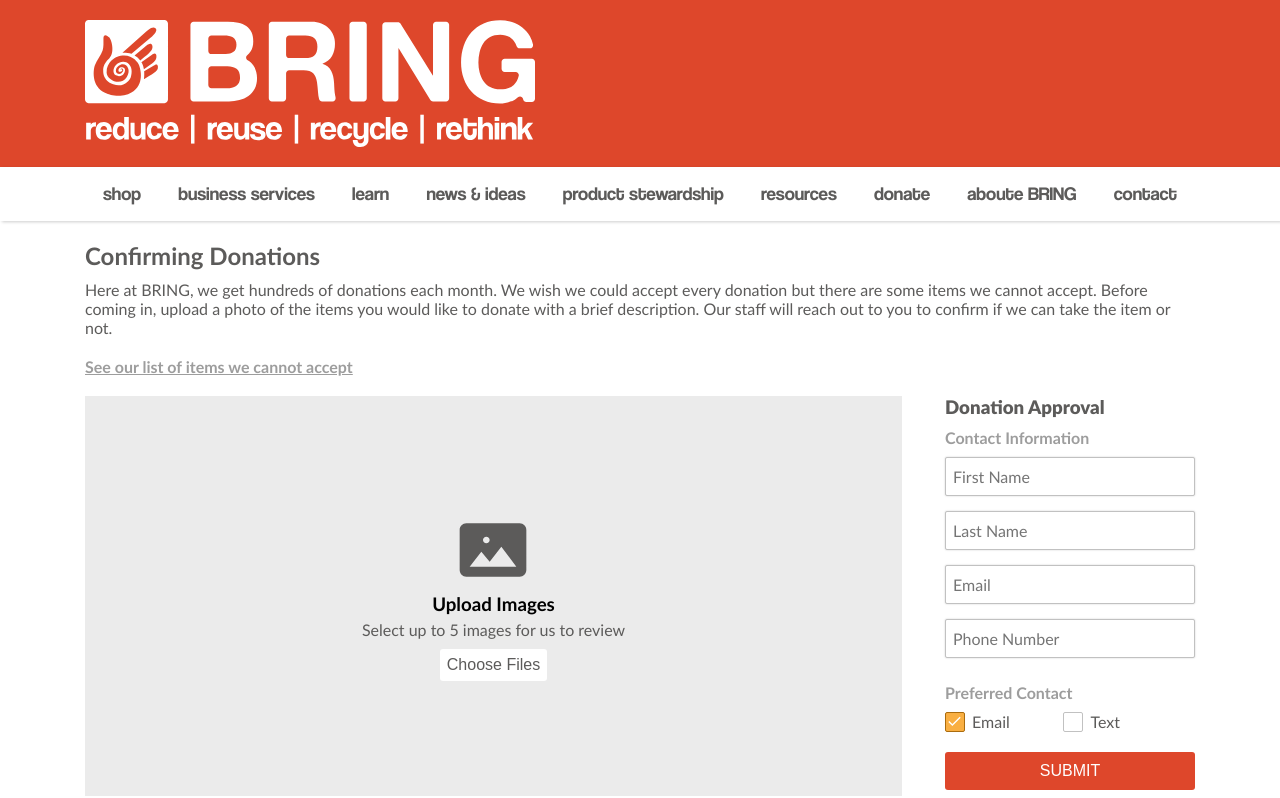
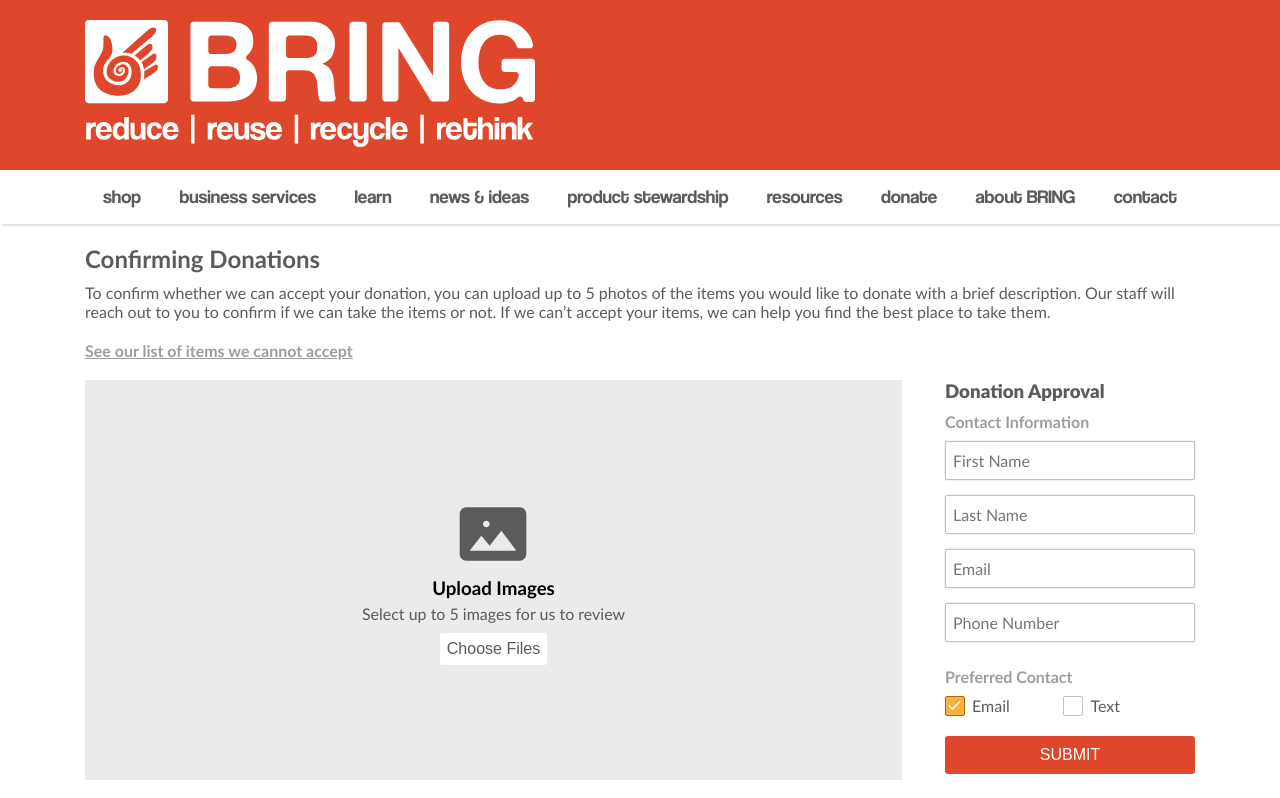
Before and after one commit to alecspringel/bring-client, a React (Create React App) app: page / in a window 1280 px wide. Shown: the top 798 px of the page. Built offline with nearby package versions, Linux system fonts and the light colour scheme.

Commit message:
tweaked wording and added links

```diff
--- a/src/components/form/Description.js
+++ b/src/components/form/Description.js
@@ -6,15 +6,16 @@ class Description extends Component {
       <div>
         <h2>Confirming Donations</h2>
         <p className="margin-tb10">
-          Here at BRING, we get hundreds of donations each month. We wish we
-          could accept every donation but there are some items we cannot accept.
-          Before coming in, upload a photo of the items you would like to donate
-          with a brief description. Our staff will reach out to you to confirm
-          if we can take the item or not.
+        To confirm whether we can accept your donation, you can upload up to 5 photos
+        of the items you would like to donate with a brief description. Our
+        staff will reach out to you to confirm if we can take the items or not.
+        If we can’t accept your items, we can help you find the best place to take them.
         </p>
-        <p className="text-light text-bold margin-tb20" style={{ textDecoration: "underline" }}>
-          See our list of items we cannot accept
-        </p>
+        <a href="https://bringrecycling.org/things-we-cannot-take/">
+            <p className="text-light text-bold margin-tb20" href="https://bringrecycling.org/things-we-cannot-take/" style={{ textDecoration: "underline" }}>
+            See our list of items we cannot accept
+            </p>
+        </a>
       </div>
     );
   }
--- a/src/components/form/PhotoUpload.js
+++ b/src/components/form/PhotoUpload.js
@@ -28,7 +28,7 @@ class PhotoUpload extends Component {
           style={{ marginBottom: 15 }}
         />
         <TextArea
-          placeholder="Description"
+          placeholder="Description (optional)"
           type="text"
           rows="3"
           style={{ marginBottom: 15 }}
--- a/src/components/header/Header.js
+++ b/src/components/header/Header.js
@@ -10,11 +10,13 @@ class Header extends Component {
       <>
         <header className="primary-bg">
           <HeaderContent className="container flex-row">
+            <a href="https://bringrecycling.org">
             <img
               className="bring-logo"
               src={BringLogo}
               alt="BRING Recycling logo"
             />
+            </a>
           </HeaderContent>
         </header>
         <Nav />
--- a/src/components/header/Nav.js
+++ b/src/components/header/Nav.js
@@ -29,7 +29,7 @@ const Nav = () => {
               <a href="https://bringrecycling.org/donate/">donate</a>
             </NavItem>
             <NavItem>
-              <a href="https://bringrecycling.org/about/">aboute BRING</a>
+              <a href="https://bringrecycling.org/about/">about BRING</a>
             </NavItem>
             <NavItem>
               <a href="https://bringrecycling.org/contact/">contact</a>
```
